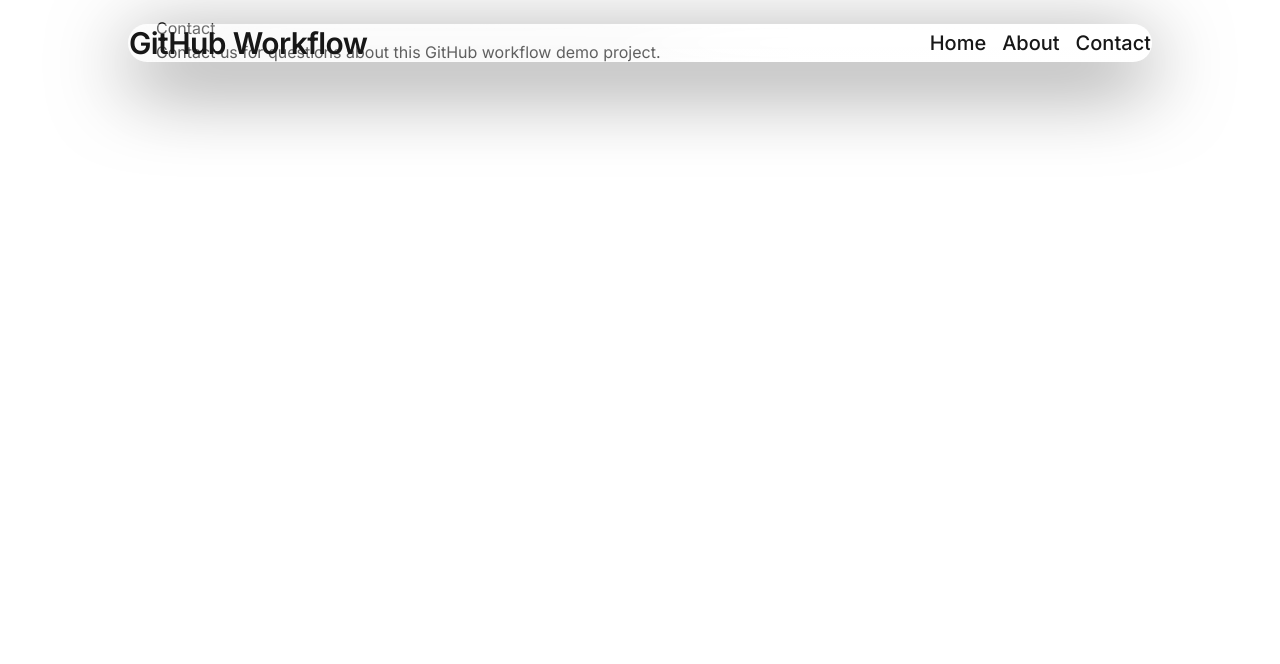
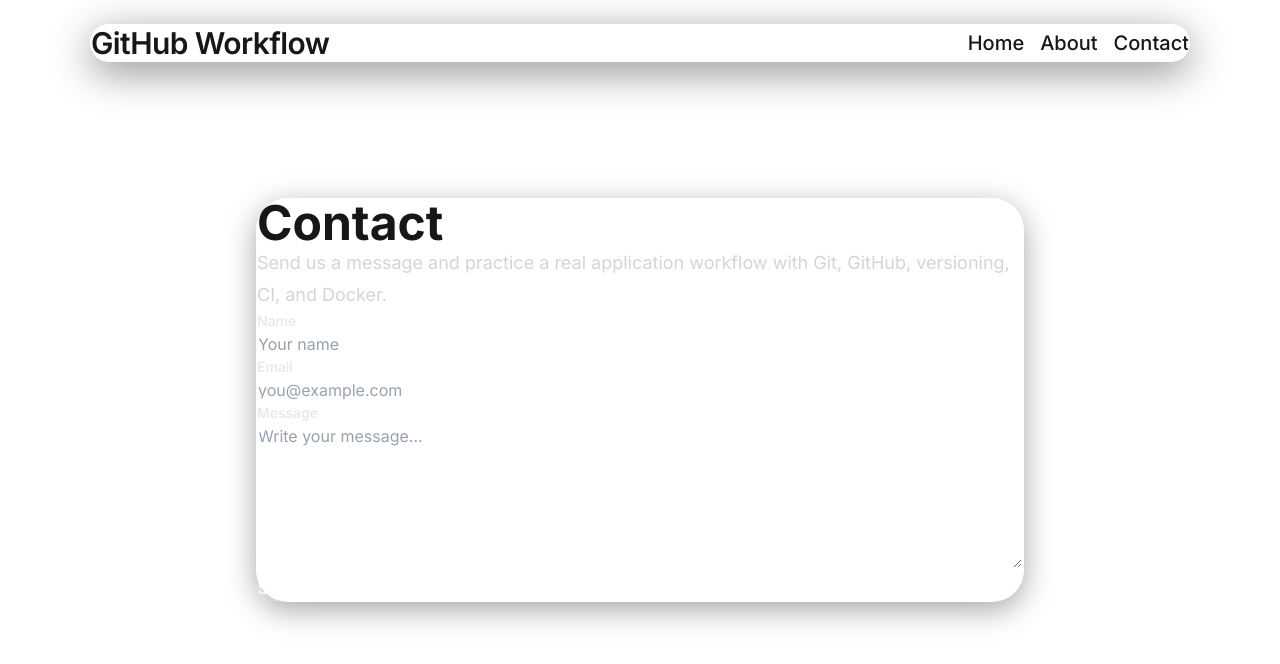
Before and after one commit to rafail3/github-workflow-nextjs, a Next.js app: page /contact in a window 1280 px wide. Shown: the top 664 px of the page. Built offline with nearby package versions, Linux system fonts and the light colour scheme.

Commit message:
feat: add dark UI theme, glass navbar, and functional contact form with API

```diff
--- /dev/null
+++ b/data/messages.json
@@ -0,0 +1,8 @@
+[
+  {
+    "name": "Flynn Rider",
+    "email": "amovio.patronize109@passinbox.com",
+    "message": "gerter",
+    "createdAt": "2026-03-11T08:29:44.010Z"
+  }
+]
--- a/src/app/about/page.tsx
+++ b/src/app/about/page.tsx
@@ -2,14 +2,23 @@
 
 export default function AboutPage() {
   return (
-    <main className="container page-section px-6 pt-444">
-      <h1>About</h1>
-      <p>This page exists to practice a GitHub workflow with branches and PRs.</p>
+    <main className="flex min-h-screen items-center justify-center px-6 pt-44 pb-10">
+      <div className="w-full max-w-4xl rounded-[32px] border border-white/10 bg-white/5 p-8 shadow-[0_8px_30px_rgba(0,0,0,0.35)] backdrop-blur-xl md:p-10">
+        <h1 className="text-4xl font-bold md:text-5xl">About</h1>
 
-      <div style={{ marginTop: 16 }}>
-        <Link href="/" className="btn">
-          Back to Home
-        </Link>
+        <p className="mt-6 text-lg leading-8 text-gray-300">
+          This project is a practical demo for learning Git, GitHub workflows,
+          pull requests, versioning, GitHub Actions, and modern app delivery.
+        </p>
+
+        <div className="mt-8">
+          <Link
+            href="/"
+            className="inline-flex rounded-full border border-white/15 bg-white/10 px-6 py-3 text-base font-medium text-white transition hover:bg-white/15"
+          >
+            Back to Home
+          </Link>
+        </div>
       </div>
     </main>
   );
--- /dev/null
+++ b/src/app/api/contact/route.ts
@@ -0,0 +1,62 @@
+import { NextResponse } from "next/server";
+import { promises as fs } from "fs";
+import path from "path";
+
+type ContactMessage = {
+  name: string;
+  email: string;
+  message: string;
+  createdAt: string;
+};
+
+const filePath = path.join(process.cwd(), "data", "messages.json");
+
+export async function POST(request: Request) {
+  try {
+    const body = await request.json();
+    const { name, email, message } = body;
+
+    if (!name || !email || !message) {
+      return NextResponse.json(
+        { error: "All fields are required." },
+        { status: 400 }
+      );
+    }
+
+    if (!email.includes("@")) {
+      return NextResponse.json(
+        { error: "Please provide a valid email address." },
+        { status: 400 }
+      );
+    }
+
+    const newMessage: ContactMessage = {
+      name,
+      email,
+      message,
+      createdAt: new Date().toISOString(),
+    };
+
+    const fileContent = await fs.readFile(filePath, "utf-8");
+    const messages: ContactMessage[] = JSON.parse(fileContent);
+
+    messages.push(newMessage);
+
+    await fs.writeFile(filePath, JSON.stringify(messages, null, 2), "utf-8");
+
+    return NextResponse.json(
+      { message: "Message received successfully." },
+      { status: 200 }
+    );
+  } catch (error) {
+    console.error("CONTACT API ERROR:", error);
+
+    return NextResponse.json(
+      {
+        error:
+          error instanceof Error ? error.message : "Unknown server error.",
+      },
+      { status: 400 }
+    );
+  }
+}
--- a/src/app/contact/page.tsx
+++ b/src/app/contact/page.tsx
@@ -1,8 +1,156 @@
+"use client";
+
+import { useState } from "react";
+
 export default function ContactPage() {
+  const [form, setForm] = useState({
+    name: "",
+    email: "",
+    message: "",
+  });
+
+  const [status, setStatus] = useState<
+    "idle" | "submitting" | "success" | "error"
+  >("idle");
+
+  const [feedback, setFeedback] = useState("");
+
+  function handleChange(
+    e: React.ChangeEvent<HTMLInputElement | HTMLTextAreaElement>
+  ) {
+    const { name, value } = e.target;
+
+    setForm((prev) => ({
+      ...prev,
+      [name]: value,
+    }));
+  }
+
+  async function handleSubmit(e: React.FormEvent<HTMLFormElement>) {
+    e.preventDefault();
+
+    setStatus("submitting");
+    setFeedback("");
+
+    try {
+      const response = await fetch("/api/contact", {
+        method: "POST",
+        headers: {
+          "Content-Type": "application/json",
+        },
+        body: JSON.stringify(form),
+      });
+
+      const data = await response.json();
+
+      if (!response.ok) {
+        throw new Error(data.error || "Request failed");
+      }
+
+      setStatus("success");
+      setFeedback(data.message || "Message sent successfully.");
+
+      setForm({
+        name: "",
+        email: "",
+        message: "",
+      });
+    } catch (error) {
+      setStatus("error");
+
+      setFeedback(
+        error instanceof Error
+          ? error.message
+          : "Something went wrong. Please try again."
+      );
+    }
+  }
+
   return (
-    <main className="container page-section px-6 pt-44">
-      <h1>Contact</h1>
-      <p>Contact us for questions about this GitHub workflow demo project.</p>
+    <main className="flex min-h-screen items-center justify-center px-6 pt-44 pb-10">
+      <div className="w-full max-w-3xl rounded-[32px] border border-white/10 bg-white/5 p-8 shadow-[0_8px_30px_rgba(0,0,0,0.35)] backdrop-blur-xl md:p-10">
+        <h1 className="text-4xl font-bold md:text-5xl">Contact</h1>
+
+        <p className="mt-4 text-lg leading-8 text-gray-300">
+          Send us a message and practice a real application workflow with Git,
+          GitHub, versioning, CI, and Docker.
+        </p>
+
+        <form className="mt-8 space-y-5" onSubmit={handleSubmit}>
+          <div>
+            <label
+              htmlFor="name"
+              className="mb-2 block text-sm font-medium text-gray-200"
+            >
+              Name
+            </label>
+
+            <input
+              id="name"
+              name="name"
+              type="text"
+              placeholder="Your name"
+              value={form.name}
+              onChange={handleChange}
+              className="w-full rounded-2xl border border-white/10 bg-white/10 px-4 py-3 text-white outline-none transition placeholder:text-gray-400 focus:border-white/25 focus:bg-white/12"
+            />
+          </div>
+
+          <div>
+            <label
+              htmlFor="email"
+              className="mb-2 block text-sm font-medium text-gray-200"
+            >
+              Email
+            </label>
+
+            <input
+              id="email"
+              name="email"
+              type="email"
+              placeholder="you@example.com"
+              value={form.email}
+              onChange={handleChange}
+              className="w-full rounded-2xl border border-white/10 bg-white/10 px-4 py-3 text-white outline-none transition placeholder:text-gray-400 focus:border-white/25 focus:bg-white/12"
+            />
+          </div>
+
+          <div>
+            <label
+              htmlFor="message"
+              className="mb-2 block text-sm font-medium text-gray-200"
+            >
+              Message
+            </label>
+
+            <textarea
+              id="message"
+              name="message"
+              rows={6}
+              placeholder="Write your message..."
+              value={form.message}
+              onChange={handleChange}
+              className="w-full rounded-2xl border border-white/10 bg-white/10 px-4 py-3 text-white outline-none transition placeholder:text-gray-400 focus:border-white/25 focus:bg-white/12"
+            />
+          </div>
+
+          <button
+            type="submit"
+            disabled={status === "submitting"}
+            className="inline-flex rounded-full border border-white/15 bg-white/10 px-6 py-3 text-base font-medium text-white transition hover:bg-white/15 disabled:cursor-not-allowed disabled:opacity-60"
+          >
+            {status === "submitting" ? "Sending..." : "Send message"}
+          </button>
+
+          {status === "success" && (
+            <p className="text-sm text-green-400">{feedback}</p>
+          )}
+
+          {status === "error" && (
+            <p className="text-sm text-red-400">{feedback}</p>
+          )}
+        </form>
+      </div>
     </main>
   );
 }
--- a/src/app/page.tsx
+++ b/src/app/page.tsx
@@ -1,11 +1,11 @@
 export default function Page() {
   return (
     <main className="flex min-h-screen flex-col items-center justify-center gap-6 px-6 pt-44">
-      <h1 className="text-5xl font-bold text-center">
+      <h1 className="text-center text-5xl font-bold md:text-7xl">
         GitHub Workflow Demo
       </h1>
 
-      <p className="text-lg text-gray-400 text-center max-w-xl">
+      <p className="max-w-2xl text-center text-lg text-gray-400 md:text-xl">
         Versioned with Git, GitHub, and GitHub Actions.
       </p>
     </main>
--- a/src/components/Header.tsx
+++ b/src/components/Header.tsx
@@ -1,6 +1,7 @@
 "use client";
 
 import Link from "next/link";
+import { usePathname } from "next/navigation";
 import { useRef, useState } from "react";
 
 const navItems = [
@@ -10,6 +11,7 @@
 ];
 
 export default function Header() {
+  const pathname = usePathname();
   const navRef = useRef<HTMLDivElement | null>(null);
   const [mouse, setMouse] = useState({ x: 0, y: 0, inside: false });
 
@@ -29,41 +31,49 @@
   }
 
   return (
-    <header className="fixed inset-x-0 top-6 z-50 flex justify-center px-6">
+    <header className="fixed top-6 left-1/2 z-50 w-[min(1100px,calc(100%-32px))] -translate-x-1/2">
       <div
         ref={navRef}
         onMouseMove={handleMouseMove}
         onMouseLeave={handleMouseLeave}
-        className="relative w-full max-w-5xl overflow-hidden rounded-[34px] border border-white/20 bg-white/8 shadow-[0_20px_80px_rgba(0,0,0,0.55),inset_0_1px_0_rgba(255,255,255,0.16)] backdrop-blur-3xl"
+        className="relative overflow-hidden rounded-[36px] border border-white/20 bg-white/10 shadow-[0_10px_40px_rgba(0,0,0,0.45),inset_0_1px_0_rgba(255,255,255,0.18)] backdrop-blur-3xl"
       >
-        <div className="pointer-events-none absolute inset-0 bg-[linear-gradient(to_bottom,rgba(255,255,255,0.18),rgba(255,255,255,0.03))]" />
+        <div className="pointer-events-none absolute inset-0 bg-[linear-gradient(to_bottom,rgba(255,255,255,0.20),rgba(255,255,255,0.05))]" />
 
         <div
           className="pointer-events-none absolute inset-0 transition-opacity duration-200"
           style={{
             opacity: mouse.inside ? 1 : 0,
-            background: `radial-gradient(520px circle at ${mouse.x}px ${mouse.y}px, rgba(255,255,255,0.22), transparent 38%)`,
+            background: `radial-gradient(420px circle at ${mouse.x}px ${mouse.y}px, rgba(255,255,255,0.18), transparent 42%)`,
           }}
         />
 
         <div className="relative flex items-center justify-between px-10 py-6 md:px-14 md:py-7">
           <Link
             href="/"
-            className="shrink-0 text-2xl font-semibold tracking-[-0.02em] text-white/95 transition hover:text-white md:text-3xl"
+            className="shrink-0 text-2xl font-semibold tracking-[-0.02em] text-white md:text-3xl"
           >
             GitHub Workflow
           </Link>
 
           <nav className="ml-10 flex items-center gap-3 md:gap-4">
-            {navItems.map((item) => (
+            {navItems.map((item) => {
+              const isActive = pathname === item.href;
+
+              return (
                 <Link
                   key={item.href}
                   href={item.href}
-                className="rounded-full px-5 py-3 text-lg font-medium text-white/85 transition duration-300 hover:bg-white/12 hover:text-white hover:shadow-[inset_0_1px_0_rgba(255,255,255,0.14),0_8px_24px_rgba(255,255,255,0.08)] md:px-6 md:py-3.5 md:text-xl"
+                  className={`rounded-full px-6 py-3.5 text-lg font-medium transition duration-300 md:px-7 md:py-4 md:text-xl ${
+                    isActive
+                      ? "bg-white/18 text-white shadow-[inset_0_1px_0_rgba(255,255,255,0.18),0_8px_24px_rgba(255,255,255,0.08)]"
+                      : "text-white/85 hover:bg-white/12 hover:text-white hover:shadow-[inset_0_1px_0_rgba(255,255,255,0.14),0_8px_24px_rgba(255,255,255,0.06)]"
+                  }`}
                 >
                   {item.label}
                 </Link>
-            ))}
+              );
+            })}
           </nav>
         </div>
       </div>
```
Lines whose indentation alone changed are shown as unchanged.
